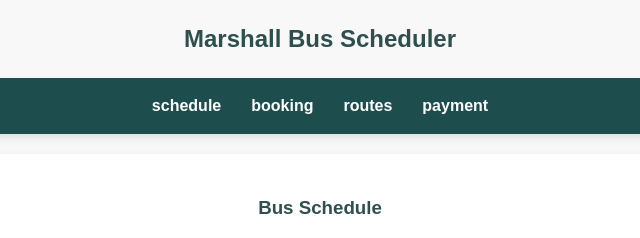
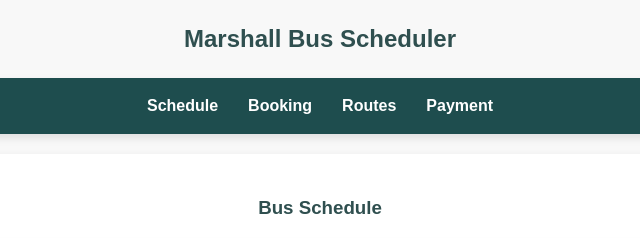
Before and after one commit to AbiahAbraham/Marshall-bus-scheduler, a plain HTML site: page index.html in a window 1280 px wide. Shown: the top 238 px of the page, 320-960 px from the left. Drawn offline with Linux system fonts and the light colour scheme.

Commit message:
Update index.html

```diff
--- a/index.html
+++ b/index.html
@@ -12,13 +12,13 @@
         <!-- Add HTML markup elements for your web site below -->
         <h2>Marshall Bus Scheduler</h2>
         <nav>
-            <a href="schedule.html">schedule</a>
+            <a href="schedule.html">Schedule</a>
             <br>
-            <a href="booking.html">booking</a>
+            <a href="booking.html">Booking</a>
             <br>
-            <a href="routes.html">routes</a>
+            <a href="routes.html">Routes</a>
             <br>
-            <a href="payment.html">payment</a>
+            <a href="payment.html">Payment</a>
         </nav>
 
     </body>
```
